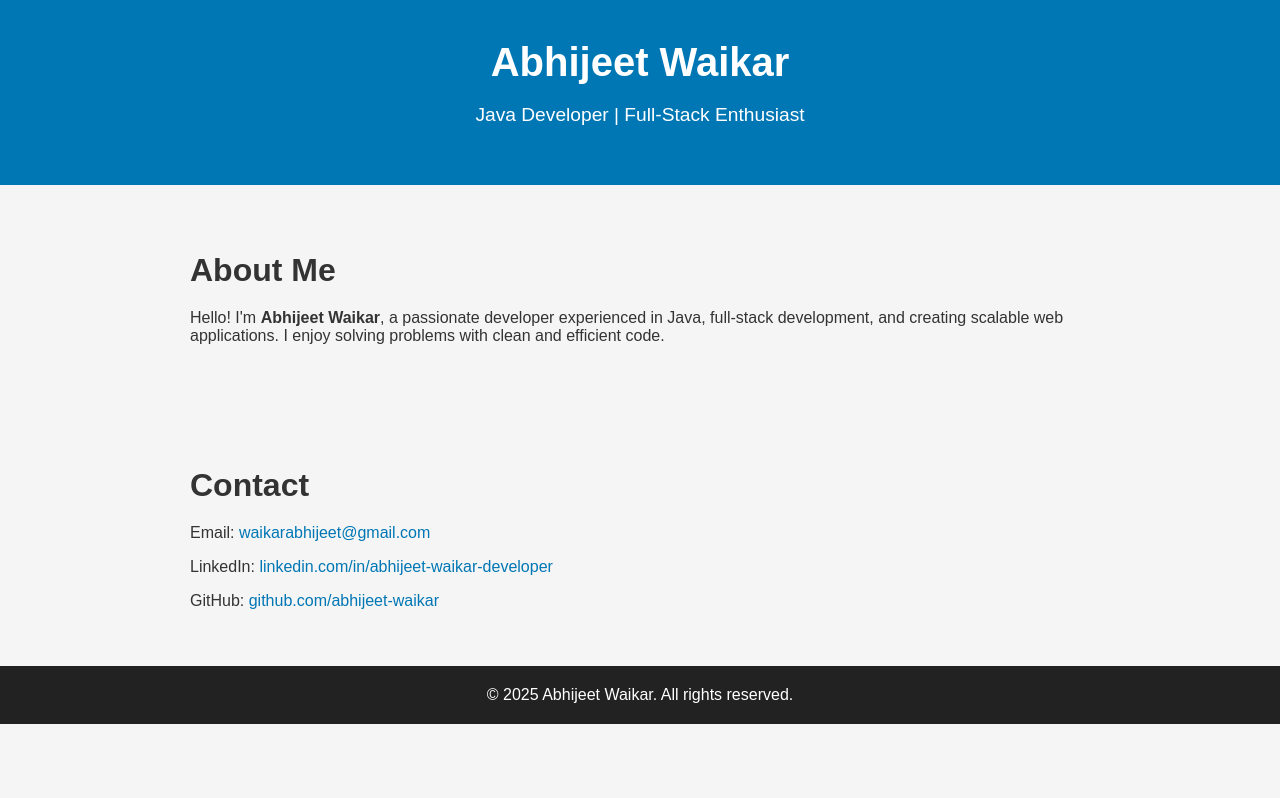
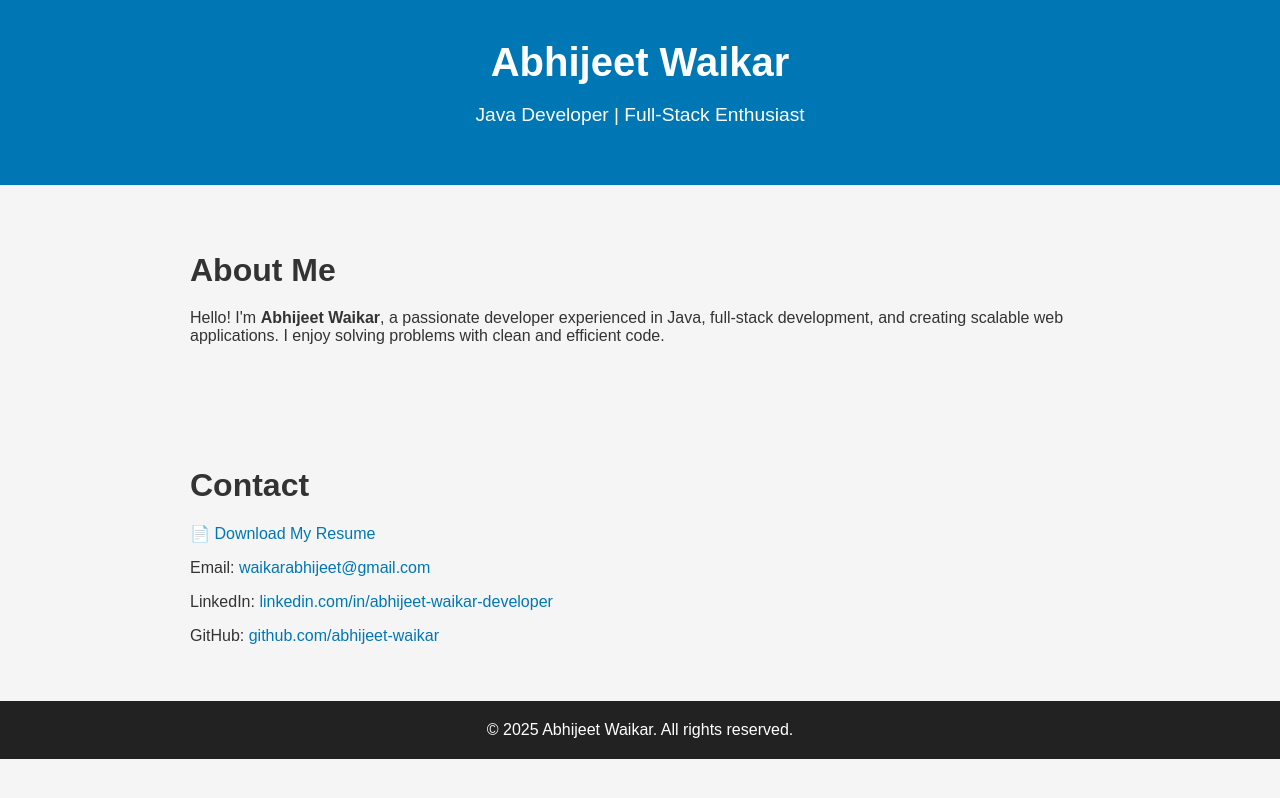
Before and after one commit to abhijeet-waikar/abhijeet-waikar.github.io, a plain HTML site: page index.html in a window 1280 px wide. Drawn offline with Linux system fonts and the light colour scheme.

Commit message:
resume link
link to download the resume

```diff
--- a/index.html
+++ b/index.html
@@ -84,6 +84,7 @@
 
 <section id="contact">
   <h2>Contact</h2>
+  <p>📄 <a href="resume.pdf" download>Download My Resume</a></p>
   <p>Email: <a href="mailto:waikarabhijeet@gmail.com">waikarabhijeet@gmail.com</a></p>
   <p>LinkedIn: <a href="https://www.linkedin.com/in/abhijeet-waikar-developer/" target="_blank">linkedin.com/in/abhijeet-waikar-developer</a></p>
   <p>GitHub: <a href="https://github.com/abhijeet-waikar" target="_blank">github.com/abhijeet-waikar</a></p>
```
